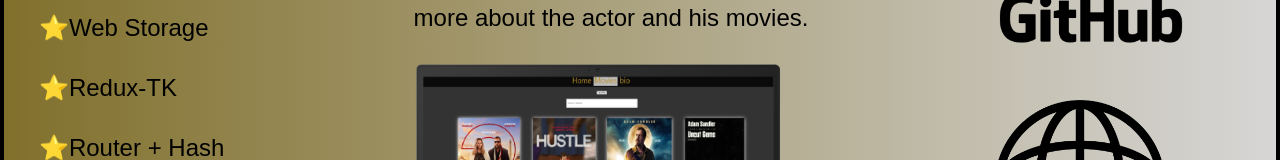
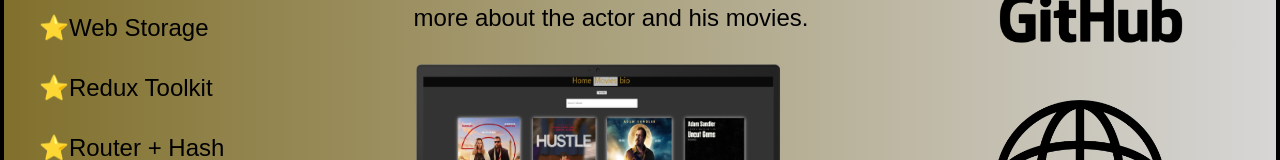
Before and after one commit to RoeiBachar/MyPortfolio, a React (Create React App) app: page /portfolio in a window 1280 px wide. Shown: the part 468-628 px from the top of the page. Built offline with nearby package versions, Linux system fonts and the light colour scheme.

Commit message:
add Redux Toolkit on skils

```diff
--- a/src/data/cardData.ts
+++ b/src/data/cardData.ts
@@ -20,7 +20,7 @@
                 "TypeScript",
                 "FireBase",
                 "Web Storage",
-                "Redux-TK",
+                "Redux Toolkit",
                 "Router + Hash",
                 "CSS Flexbox",
                 "CSS Media Queries",
@@ -37,6 +37,7 @@
             skils: [
                 "React",
                 "TypeScript",
+                "Redux Toolkit",
                 "Web Storage",
                 "Router",
                 "Material UI",
```
